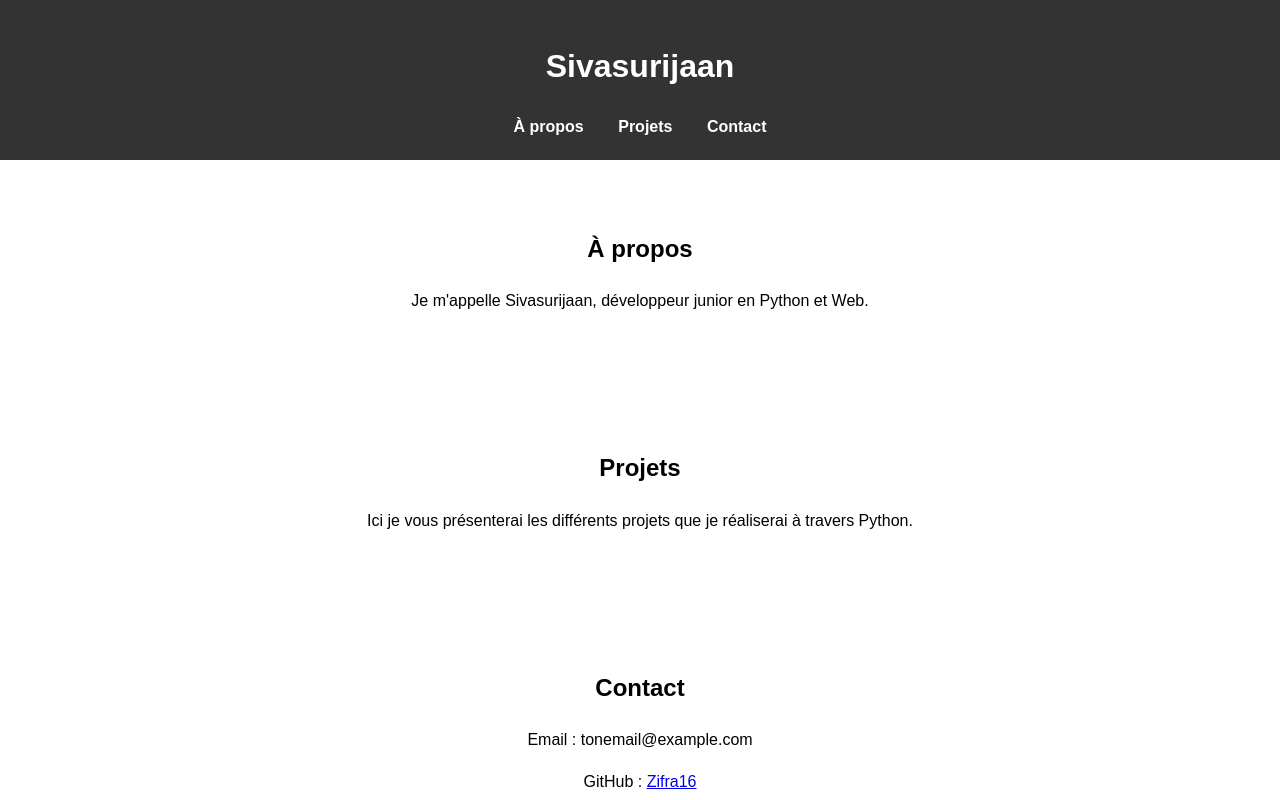
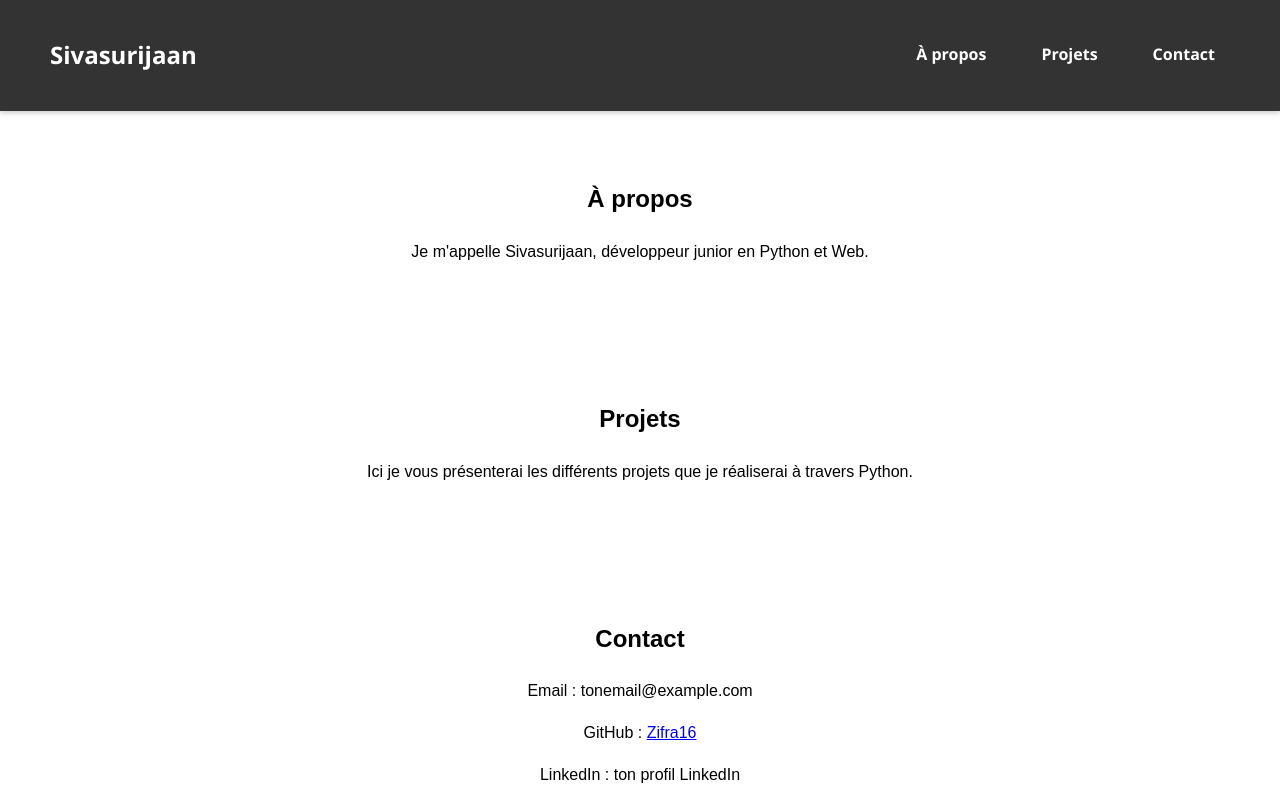
Before and after one commit to Zifra16/zifra16.github.io, a plain HTML site: page index.html in a window 1280 px wide. Shown: the top 800 px of the page. Drawn offline with Linux system fonts and the light colour scheme.

Commit message:
ajout du header moderne et mise à jour du style

```diff
--- a/index.html
+++ b/index.html
@@ -7,12 +7,16 @@
   <link rel="stylesheet" href="style.css">
 </head>
 <body>
+
+  <!-- HEADER -->
   <header>
-    <h1>Sivasurijaan</h1>
+    <h1 class="nom">Sivasurijaan</h1>
     <nav>
-      <a href="#apropos">À propos</a>
-      <a href="#projets">Projets</a>
-      <a href="#contact">Contact</a>
+      <ul>
+        <li><a href="#apropos">À propos</a></li>
+        <li><a href="#projets">Projets</a></li>
+        <li><a href="#contact">Contact</a></li>
+      </ul>
     </nav>
   </header>
 
--- a/style.css
+++ b/style.css
@@ -1,3 +1,5 @@
+/* Style général */
+
 body {
   font-family: Arial, sans-serif;
   margin: 0;
@@ -5,22 +7,46 @@ body {
   line-height: 1.6;
 }
 
+/* HEADER */
+
 header {
   background: #333;
   color: #fff;
-  padding: 20px;
-  text-align: center;
+  display: flex;                  /* Active Flexbox */
+  justify-content: space-between; /* Espace entre le nom et le menu */
+  align-items: center;            /* Aligne veticalement au centre */
+  padding: 20px 50px;
+  font-family: 'Segoe UI', Tahoma, Geneva, Verdana, sans-serif;
+  box-shadow: 0 2px 5px rgba(0,0,0,0.2);
+
 }
 
-nav a {
-  color: #fff;
-  margin: 0 15px;
-  text-decoration: none;
+/* Nom */
+.nom {
+  font-size: 1.5em;
   font-weight: bold;
 }
 
-nav a:hover {
-  color: #ff9800;
+/* Menu de navigation */
+
+nav ul {
+  list-style: none;
+  display: flex;
+  gap: 25px;
+  margin: 0;
+  padding: 0;
+}
+
+nav ul li a {
+  text-decoration: none;
+  color: #fff;
+  transition: color 0.3s;
+  margin: 0 15px;
+  font-weight: bold;
+}
+
+nav ul li a:hover {
+  color: #00b4d8;
 }
 
 section {
```
